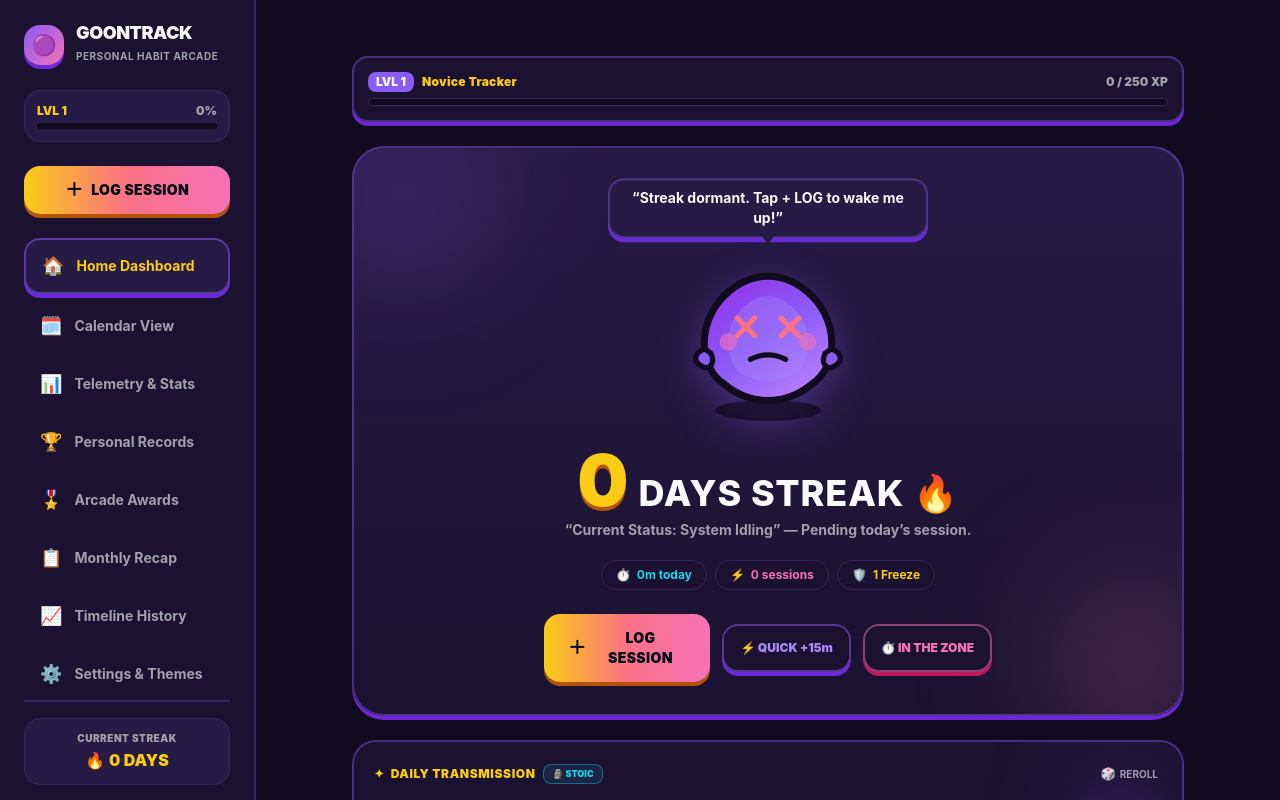
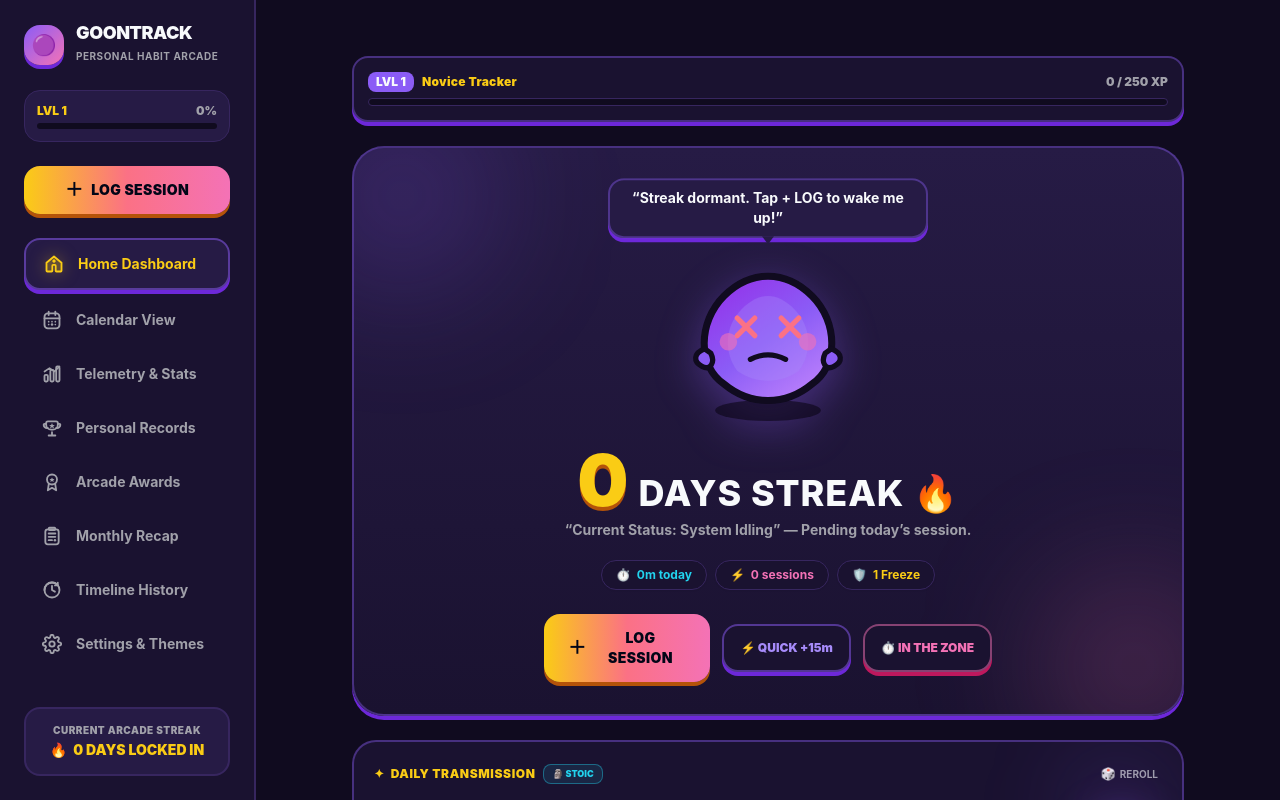
Before and after one commit to thamaracode/goontrack, a Next.js app: page / in a window 1280 px wide. Shown: the top 800 px of the page. Built offline with nearby package versions, Linux system fonts and the light colour scheme.

Commit message:
GOONTRACK V2.2: Modern SVG vector navigation icons for desktop & mobile

```diff
--- a/src/components/navigation/DesktopSidebar.tsx
+++ b/src/components/navigation/DesktopSidebar.tsx
@@ -2,6 +2,7 @@
 
 import React from 'react';
 import { TabType, StreakData, XPState } from '../../types/tracker';
+import { NavIcon } from '../vector/NavIcons';
 import { arcadeSound } from '../../lib/audio';
 import { haptics } from '../../lib/haptics';
 
@@ -20,15 +21,15 @@ export const DesktopSidebar: React.FC<DesktopSidebarProps> = ({
   streak,
   xpState,
 }) => {
-  const tabs: { id: TabType; label: string; icon: string }[] = [
-    { id: 'home', label: 'Home Dashboard', icon: '🏠' },
-    { id: 'calendar', label: 'Calendar View', icon: '🗓️' },
-    { id: 'analytics', label: 'Telemetry & Stats', icon: '📊' },
-    { id: 'records', label: 'Personal Records', icon: '🏆' },
-    { id: 'achievements', label: 'Arcade Awards', icon: '🎖️' },
-    { id: 'recap', label: 'Monthly Recap', icon: '📋' },
-    { id: 'history', label: 'Timeline History', icon: '📈' },
-    { id: 'settings', label: 'Settings & Themes', icon: '⚙️' },
+  const tabs: { id: TabType; label: string }[] = [
+    { id: 'home', label: 'Home Dashboard' },
+    { id: 'calendar', label: 'Calendar View' },
+    { id: 'analytics', label: 'Telemetry & Stats' },
+    { id: 'records', label: 'Personal Records' },
+    { id: 'achievements', label: 'Arcade Awards' },
+    { id: 'recap', label: 'Monthly Recap' },
+    { id: 'history', label: 'Timeline History' },
+    { id: 'settings', label: 'Settings & Themes' },
   ];
 
   return (
@@ -93,23 +94,23 @@ export const DesktopSidebar: React.FC<DesktopSidebarProps> = ({
                   : 'text-goon-muted hover:text-goon-text hover:bg-goon-surfaceLight/50'
               }`}
             >
-              <span className="text-lg">{tab.icon}</span>
-              <span>{tab.label}</span>
+              <div className="shrink-0 flex items-center justify-center w-6 h-6">
+                <NavIcon tab={tab.id} isActive={isActive} className="w-5 h-5" />
+              </div>
+              <span className="truncate">{tab.label}</span>
             </button>
           );
         })}
       </nav>
 
-      {/* Mini Streak Pill in footer */}
-      <div className="pt-4 border-t-2 border-goon-surfaceBorder">
-        <div className="p-3 rounded-2xl bg-goon-surfaceLight border border-goon-surfaceBorder text-center">
-          <div className="text-[10px] font-black text-goon-muted uppercase tracking-wider mb-0.5">
-            CURRENT STREAK
-          </div>
-          <div className="text-base font-black text-goon-yellow flex items-center justify-center gap-1">
-            <span>🔥</span>
-            <span>{streak.currentStreak} DAYS</span>
-          </div>
+      {/* Streak Badge Footer */}
+      <div className="p-3.5 rounded-2xl bg-goon-surfaceLight border-2 border-goon-surfaceBorder text-center">
+        <div className="text-[10px] font-black text-goon-muted tracking-wider uppercase mb-0.5">
+          CURRENT ARCADE STREAK
+        </div>
+        <div className="text-sm font-black text-goon-yellow flex items-center justify-center gap-1.5">
+          <span>🔥</span>
+          <span>{streak.currentStreak} DAYS LOCKED IN</span>
         </div>
       </div>
     </aside>
--- a/src/components/navigation/MobileBottomNav.tsx
+++ b/src/components/navigation/MobileBottomNav.tsx
@@ -2,6 +2,7 @@
 
 import React from 'react';
 import { TabType } from '../../types/tracker';
+import { NavIcon } from '../vector/NavIcons';
 import { arcadeSound } from '../../lib/audio';
 import { haptics } from '../../lib/haptics';
 
@@ -14,13 +15,13 @@ export const MobileBottomNav: React.FC<MobileBottomNavProps> = ({
   currentTab,
   onSelectTab,
 }) => {
-  const tabs: { id: TabType; label: string; icon: string }[] = [
-    { id: 'home', label: 'Home', icon: '🏠' },
-    { id: 'calendar', label: 'Cal', icon: '🗓️' },
-    { id: 'analytics', label: 'Stats', icon: '📊' },
-    { id: 'records', label: 'Records', icon: '🏆' },
-    { id: 'history', label: 'History', icon: '📈' },
-    { id: 'settings', label: 'Settings', icon: '⚙️' },
+  const tabs: { id: TabType; label: string }[] = [
+    { id: 'home', label: 'Home' },
+    { id: 'calendar', label: 'Cal' },
+    { id: 'analytics', label: 'Stats' },
+    { id: 'records', label: 'Records' },
+    { id: 'history', label: 'History' },
+    { id: 'settings', label: 'Settings' },
   ];
 
   const handleTabClick = (tabId: TabType) => {
@@ -37,14 +38,16 @@ export const MobileBottomNav: React.FC<MobileBottomNavProps> = ({
           <button
             key={tab.id}
             onClick={() => handleTabClick(tab.id)}
-            className={`flex flex-col items-center justify-center py-1 px-2 rounded-2xl transition-all duration-150 relative ${
+            className={`flex flex-col items-center justify-center py-1.5 px-3 rounded-2xl transition-all duration-150 relative ${
               isActive
                 ? 'bg-goon-surfaceLight text-goon-yellow font-black border border-goon-purple/40 shadow-chunky-purple scale-105'
                 : 'text-goon-muted hover:text-goon-text'
             }`}
           >
-            <span className="text-lg leading-none mb-1">{tab.icon}</span>
-            <span className="text-[9px] font-bold tracking-tight">{tab.label}</span>
+            <div className="flex items-center justify-center w-6 h-6 mb-0.5">
+              <NavIcon tab={tab.id} isActive={isActive} className="w-5 h-5" />
+            </div>
+            <span className="text-[10px] font-bold tracking-tight leading-none">{tab.label}</span>
           </button>
         );
       })}
--- /dev/null
+++ b/src/components/vector/NavIcons.tsx
@@ -0,0 +1,282 @@
+'use client';
+
+import React from 'react';
+import { TabType } from '../../types/tracker';
+
+interface NavIconProps {
+  tab: TabType;
+  isActive: boolean;
+  className?: string;
+}
+
+export const NavIcon: React.FC<NavIconProps> = ({ tab, isActive, className = 'w-5 h-5' }) => {
+  switch (tab) {
+    case 'home':
+      return (
+        <svg
+          viewBox="0 0 24 24"
+          fill="none"
+          stroke="currentColor"
+          className={`${className} ${isActive ? 'text-goon-yellow drop-shadow-[0_0_8px_rgba(250,204,21,0.5)]' : 'text-goon-muted'}`}
+        >
+          <path
+            d="M3 10.5L12 3L21 10.5V20C21 20.5523 20.5523 21 20 21H15C14.4477 21 14 20.5523 14 20V14C14 13.4477 13.5523 13 13 13H11C10.4477 13 10 13.4477 10 14V20C10 20.5523 9.55228 21 9 21H4C3.44772 21 3 20.5523 3 20V10.5Z"
+            fill={isActive ? 'currentColor' : 'none'}
+            fillOpacity={isActive ? 0.2 : 0}
+            strokeWidth="2.2"
+            strokeLinecap="round"
+            strokeLinejoin="round"
+          />
+          <circle cx="12" cy="8.5" r="1.5" fill={isActive ? 'currentColor' : '#A1A1AA'} />
+        </svg>
+      );
+
+    case 'calendar':
+      return (
+        <svg
+          viewBox="0 0 24 24"
+          fill="none"
+          stroke="currentColor"
+          className={`${className} ${isActive ? 'text-goon-cyan drop-shadow-[0_0_8px_rgba(34,211,238,0.5)]' : 'text-goon-muted'}`}
+        >
+          <rect
+            x="3"
+            y="4"
+            width="18"
+            height="18"
+            rx="4"
+            fill={isActive ? 'currentColor' : 'none'}
+            fillOpacity={isActive ? 0.15 : 0}
+            strokeWidth="2.2"
+            strokeLinecap="round"
+            strokeLinejoin="round"
+          />
+          <line x1="16" y1="2" x2="16" y2="6" strokeWidth="2.2" strokeLinecap="round" />
+          <line x1="8" y1="2" x2="8" y2="6" strokeWidth="2.2" strokeLinecap="round" />
+          <line x1="3" y1="10" x2="21" y2="10" strokeWidth="2.2" strokeLinecap="round" />
+          <circle cx="8" cy="14" r="1" fill="currentColor" stroke="none" />
+          <circle cx="12" cy="14" r="1" fill="currentColor" stroke="none" />
+          <circle cx="16" cy="14" r="1" fill="currentColor" stroke="none" />
+          <circle cx="8" cy="17.5" r="1" fill="currentColor" stroke="none" />
+          <circle cx="12" cy="17.5" r="1.5" fill={isActive ? '#FACC15' : 'currentColor'} stroke="none" />
+          <circle cx="16" cy="17.5" r="1" fill="currentColor" stroke="none" />
+        </svg>
+      );
+
+    case 'analytics':
+      return (
+        <svg
+          viewBox="0 0 24 24"
+          fill="none"
+          stroke="currentColor"
+          className={`${className} ${isActive ? 'text-goon-pink drop-shadow-[0_0_8px_rgba(244,114,182,0.5)]' : 'text-goon-muted'}`}
+        >
+          <rect
+            x="3"
+            y="13"
+            width="4"
+            height="8"
+            rx="1.5"
+            fill={isActive ? 'currentColor' : 'none'}
+            fillOpacity={isActive ? 0.3 : 0}
+            strokeWidth="2.2"
+            strokeLinecap="round"
+          />
+          <rect
+            x="10"
+            y="7"
+            width="4"
+            height="14"
+            rx="1.5"
+            fill={isActive ? 'currentColor' : 'none'}
+            fillOpacity={isActive ? 0.4 : 0}
+            strokeWidth="2.2"
+            strokeLinecap="round"
+          />
+          <rect
+            x="17"
+            y="3"
+            width="4"
+            height="18"
+            rx="1.5"
+            fill={isActive ? '#FACC15' : 'currentColor'}
+            fillOpacity={isActive ? 0.8 : 0}
+            strokeWidth="2.2"
+            strokeLinecap="round"
+          />
+          <path
+            d="M3 9L9 5L15 9L21 3"
+            stroke={isActive ? '#FACC15' : 'currentColor'}
+            strokeWidth="2"
+            strokeLinecap="round"
+            strokeLinejoin="round"
+          />
+        </svg>
+      );
+
+    case 'records':
+      return (
+        <svg
+          viewBox="0 0 24 24"
+          fill="none"
+          stroke="currentColor"
+          className={`${className} ${isActive ? 'text-amber-400 drop-shadow-[0_0_8px_rgba(251,191,36,0.5)]' : 'text-goon-muted'}`}
+        >
+          <path
+            d="M8 21H16M12 17V21M17 4H7C5.89543 4 5 4.89543 5 6V8C5 11.3137 7.68629 14 11 14H13C16.3137 14 19 11.3137 19 8V6C19 4.89543 18.1046 4 17 4Z"
+            fill={isActive ? 'currentColor' : 'none'}
+            fillOpacity={isActive ? 0.2 : 0}
+            strokeWidth="2.2"
+            strokeLinecap="round"
+            strokeLinejoin="round"
+          />
+          <path
+            d="M5 7H3C2.44772 7 2 7.44772 2 8C2 10.2091 3.79086 12 6 12H7"
+            strokeWidth="2.2"
+            strokeLinecap="round"
+          />
+          <path
+            d="M19 7H21C21.5523 7 22 7.44772 22 8C22 10.2091 20.2091 12 18 12H17"
+            strokeWidth="2.2"
+            strokeLinecap="round"
+          />
+          <polygon
+            points="12,6 13,8.5 15.5,8.5 13.5,10 14.5,12.5 12,11 9.5,12.5 10.5,10 8.5,8.5 11,8.5"
+            fill={isActive ? '#FACC15' : 'currentColor'}
+            stroke="none"
+          />
+        </svg>
+      );
+
+    case 'achievements':
+      return (
+        <svg
+          viewBox="0 0 24 24"
+          fill="none"
+          stroke="currentColor"
+          className={`${className} ${isActive ? 'text-goon-purpleLight drop-shadow-[0_0_8px_rgba(167,139,250,0.5)]' : 'text-goon-muted'}`}
+        >
+          <circle
+            cx="12"
+            cy="9"
+            r="6"
+            fill={isActive ? 'currentColor' : 'none'}
+            fillOpacity={isActive ? 0.25 : 0}
+            strokeWidth="2.2"
+            strokeLinecap="round"
+          />
+          <path
+            d="M8.21 13.89L7 22L12 19L17 22L15.79 13.88"
+            strokeWidth="2.2"
+            strokeLinecap="round"
+            strokeLinejoin="round"
+          />
+          <polygon
+            points="12,6.5 13,8.5 15,8.5 13.5,10 14,12 12,10.8 10,12 10.5,10 9,8.5 11,8.5"
+            fill={isActive ? '#F472B6' : 'currentColor'}
+            stroke="none"
+          />
+        </svg>
+      );
+
+    case 'recap':
+      return (
+        <svg
+          viewBox="0 0 24 24"
+          fill="none"
+          stroke="currentColor"
+          className={`${className} ${isActive ? 'text-goon-green drop-shadow-[0_0_8px_rgba(52,211,153,0.5)]' : 'text-goon-muted'}`}
+        >
+          <rect
+            x="4"
+            y="4"
+            width="16"
+            height="18"
+            rx="3"
+            fill={isActive ? 'currentColor' : 'none'}
+            fillOpacity={isActive ? 0.15 : 0}
+            strokeWidth="2.2"
+            strokeLinecap="round"
+            strokeLinejoin="round"
+          />
+          <path
+            d="M9 2H15C15.5523 2 16 2.44772 16 3V4C16 4.55228 15.5523 5 15 5H9C8.44772 5 8 4.55228 8 4V3C8 2.44772 8.44772 2 9 2Z"
+            fill="currentColor"
+            fillOpacity={0.4}
+            strokeWidth="2"
+          />
+          <line x1="8" y1="9" x2="16" y2="9" strokeWidth="2.2" strokeLinecap="round" />
+          <line x1="8" y1="13" x2="16" y2="13" strokeWidth="2.2" strokeLinecap="round" />
+          <line x1="8" y1="17" x2="12" y2="17" strokeWidth="2.2" strokeLinecap="round" />
+          <circle cx="15.5" cy="17" r="1.5" fill={isActive ? '#FACC15' : 'currentColor'} stroke="none" />
+        </svg>
+      );
+
+    case 'history':
+      return (
+        <svg
+          viewBox="0 0 24 24"
+          fill="none"
+          stroke="currentColor"
+          className={`${className} ${isActive ? 'text-sky-400 drop-shadow-[0_0_8px_rgba(56,189,248,0.5)]' : 'text-goon-muted'}`}
+        >
+          <circle
+            cx="12"
+            cy="12"
+            r="9"
+            fill={isActive ? 'currentColor' : 'none'}
+            fillOpacity={isActive ? 0.15 : 0}
+            strokeWidth="2.2"
+            strokeLinecap="round"
+          />
+          <polyline
+            points="12,7 12,12 15.5,14"
+            strokeWidth="2.2"
+            strokeLinecap="round"
+            strokeLinejoin="round"
+          />
+          <path
+            d="M3 12C3 7.02944 7.02944 3 12 3C14.8273 3 17.3375 4.30397 18.9959 6.34778"
+            stroke={isActive ? '#FACC15' : 'currentColor'}
+            strokeWidth="2.2"
+            strokeLinecap="round"
+          />
+          <polyline
+            points="19,3 19,6.5 15.5,6.5"
+            stroke={isActive ? '#FACC15' : 'currentColor'}
+            strokeWidth="2"
+            strokeLinecap="round"
+            strokeLinejoin="round"
+          />
+        </svg>
+      );
+
+    case 'settings':
+      return (
+        <svg
+          viewBox="0 0 24 24"
+          fill="none"
+          stroke="currentColor"
+          className={`${className} ${isActive ? 'text-goon-coral drop-shadow-[0_0_8px_rgba(251,113,133,0.5)]' : 'text-goon-muted'}`}
+        >
+          <circle
+            cx="12"
+            cy="12"
+            r="3.2"
+            fill={isActive ? 'currentColor' : 'none'}
+            fillOpacity={isActive ? 0.3 : 0}
+            strokeWidth="2.2"
+          />
+          <path
+            d="M19.4 15a1.65 1.65 0 0 0 .33 1.82l.06.06a2 2 0 1 1-2.83 2.83l-.06-.06a1.65 1.65 0 0 0-1.82-.33 1.65 1.65 0 0 0-1 1.51V21a2 2 0 0 1-4 0v-.09A1.65 1.65 0 0 0 9 19.4a1.65 1.65 0 0 0-1.82.33l-.06.06a2 2 0 1 1-2.83-2.83l.06-.06a1.65 1.65 0 0 0 .33-1.82 1.65 1.65 0 0 0-1.51-1H3a2 2 0 0 1 0-4h.09A1.65 1.65 0 0 0 4.6 9a1.65 1.65 0 0 0-.33-1.82l-.06-.06a2 2 0 1 1 2.83-2.83l.06.06a1.65 1.65 0 0 0 1.82.33H9a1.65 1.65 0 0 0 1-1.51V3a2 2 0 0 1 4 0v.09a1.65 1.65 0 0 0 1 1.51 1.65 1.65 0 0 0 1.82-.33l.06-.06a2 2 0 1 1 2.83 2.83l-.06.06a1.65 1.65 0 0 0-.33 1.82V9a1.65 1.65 0 0 0 1.51 1H21a2 2 0 0 1 0 4h-.09a1.65 1.65 0 0 0-1.51 1z"
+            strokeWidth="2.2"
+            strokeLinecap="round"
+            strokeLinejoin="round"
+          />
+        </svg>
+      );
+
+    default:
+      return null;
+  }
+};
```
Also changed, not shown: 1 other file (tests, documents, lock files or other folders).
